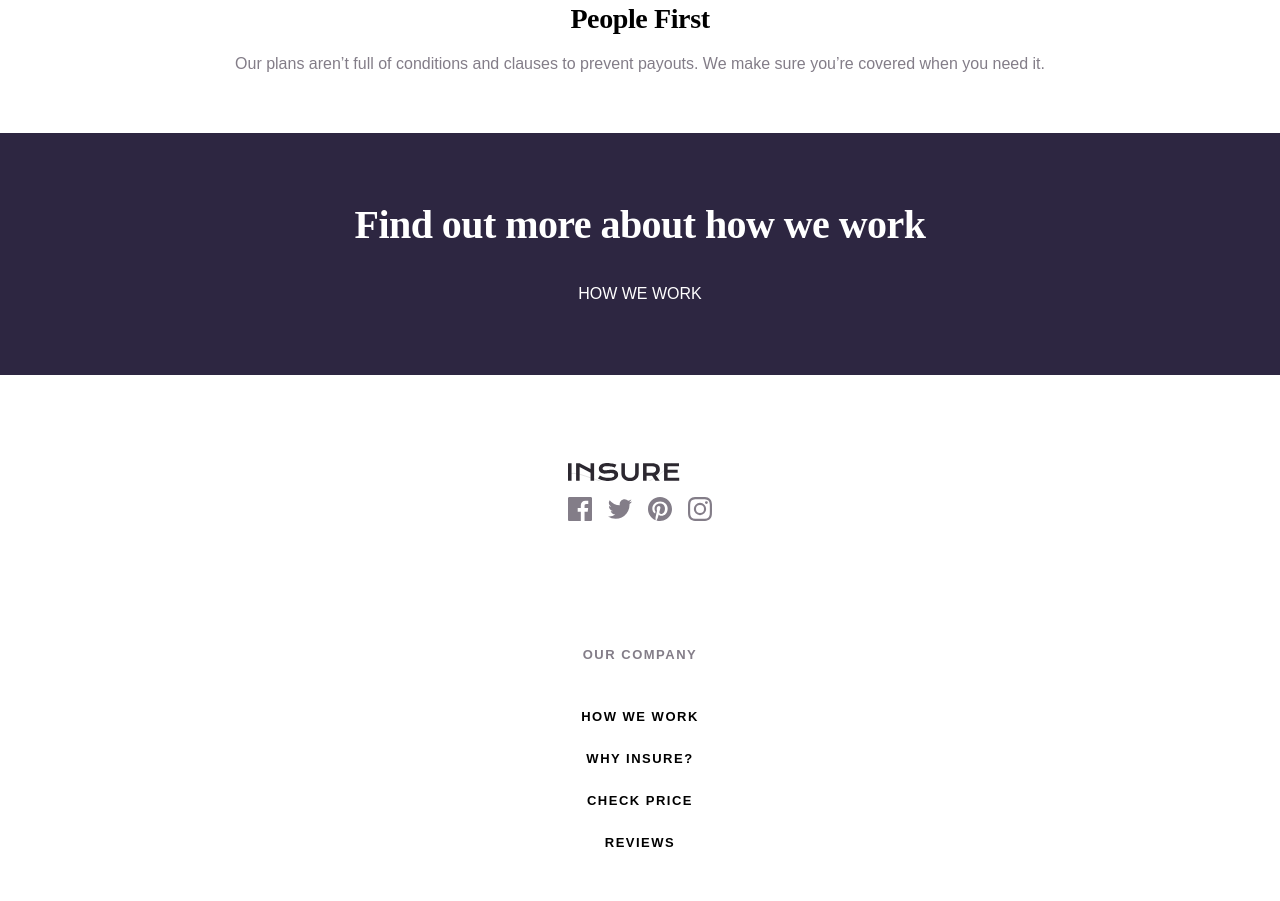
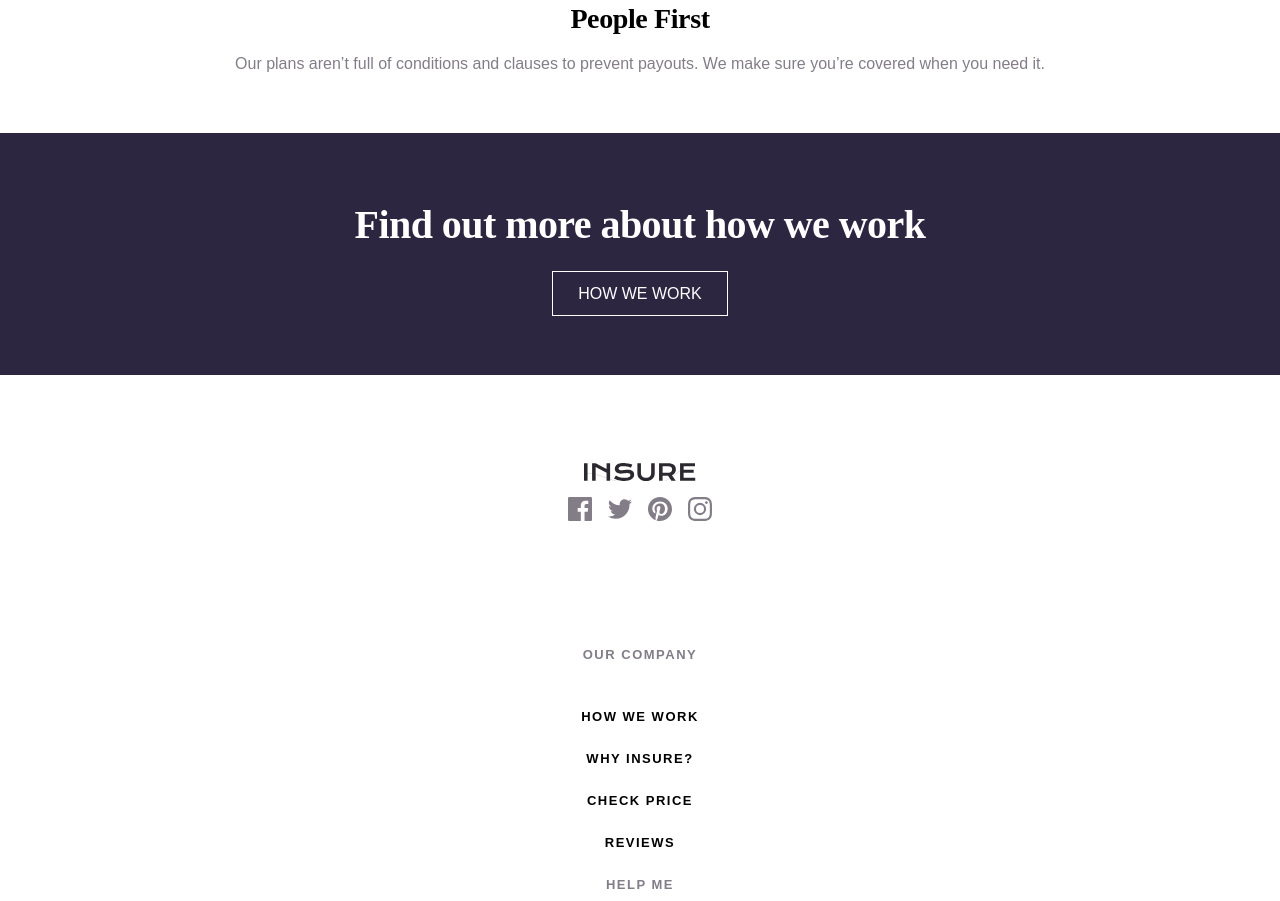
Before and after one commit to tiffanyona6/insure-landingg-page, a website built with Vite: page src/index.html in a window 1280 px wide. Shown: the part 1772-2673 px from the top of the page. Built offline with nearby package versions, Linux system fonts and the light colour scheme; some packages are replaced by stand-ins of ours.

Commit message:
actualizado 29.04

```diff
--- a/src/index.html
+++ b/src/index.html
@@ -79,7 +79,7 @@
   </main>
 
   <footer class="footer">
-    <section >
+    <section class="footer__media">
       <img class="footer__logo" src="./assets/images/logo.svg" alt="logo">
       <div class="footer__social">
         <img src="./assets/images/icon-facebook.svg" alt="facebook">
@@ -100,7 +100,7 @@
       </div>
 
 
-      <div class="footer__contact">
+
         <p class="text text--grey">HELP ME</p>
         <div>
           <p class="text text--bold">FAQ</p>
@@ -110,7 +110,7 @@
         </div>
 
 
-        <div class="footer__contact">
+
           <p class="text text--grey">CONTACT</p>
           <div>
             <p class="text text--bold">SALES</p>
@@ -120,7 +120,7 @@
           </div>
 
 
-          <div class="footer__contact">
+
             <p class="text text--grey">OTHERS</p>
             <div>
               <p class="text text--bold">CAREERS</p>
--- a/src/scss/blocks/button.scss
+++ b/src/scss/blocks/button.scss
@@ -1,5 +1,6 @@
 .button {
-    background-color: transparent;
-    border-radius: 10px;
-    margin-bottom: 93px;
+  background-color: transparent;
+  border: 1px solid;
+  margin-bottom: 93px;
+  padding: 13px 25px 13px 25px;
 }
--- a/src/scss/blocks/description.scss
+++ b/src/scss/blocks/description.scss
@@ -1,7 +1,5 @@
 .description {
   padding-top: 140px;
-
-
 
   &__info {
     display: flex;
--- a/src/scss/blocks/footer.scss
+++ b/src/scss/blocks/footer.scss
@@ -1,5 +1,5 @@
 .footer {
-    padding: 0 24px 0 24px;
+  padding: 88px 24px 0 24px;
   display: flex;
   align-items: center;
   flex-direction: column;
@@ -7,10 +7,14 @@
   &__logo {
     width: 112px;
     height: 18px;
-        margin-top: 88px;
     margin-bottom: 16px;
     background-image: url(../../assets/images/bg-pattern-footer-mobile.svg);
-
+  }
+  &__media {
+    display: flex;
+    flex-direction: column;
+    align-items: center;
+    border-bottom: 1px, solid;
   }
 
   &__social {
@@ -19,7 +23,6 @@
 
     margin-bottom: 81px;
     gap: 16px;
-
   }
 
   &__contact {
@@ -28,8 +31,5 @@
     text-align: center;
     margin-top: 40px;
     margin-bottom: 88px;
-
-
-
   }
 }
--- a/src/scss/blocks/work.scss
+++ b/src/scss/blocks/work.scss
@@ -1,7 +1,7 @@
 .work {
-    background-color: var(--blue);
-    padding: 72px 24px;
-    text-align: center;
-    color: white;
-
+  position: relative;
+  background-color: var(--blue);
+  padding: 72px 24px;
+  text-align: center;
+  color: white;
 }
--- a/src/scss/config/variables.scss
+++ b/src/scss/config/variables.scss
@@ -1,8 +1,8 @@
 :root {
-  --black: #2C2830;
-  --grey: #837D88;
-  --blue: #2D2641;
-  --sky: #96A9C6;
+  --black: #2c2830;
+  --grey: #837d88;
+  --blue: #2d2641;
+  --sky: #96a9c6;
 
   --title-xl: 48px;
   --title-l: 40px;
@@ -11,8 +11,4 @@
   --text-body: 16px;
 
   --text-button: 13px;
-
-
-
-
 }
```
Lines whose indentation alone changed are shown as unchanged.
